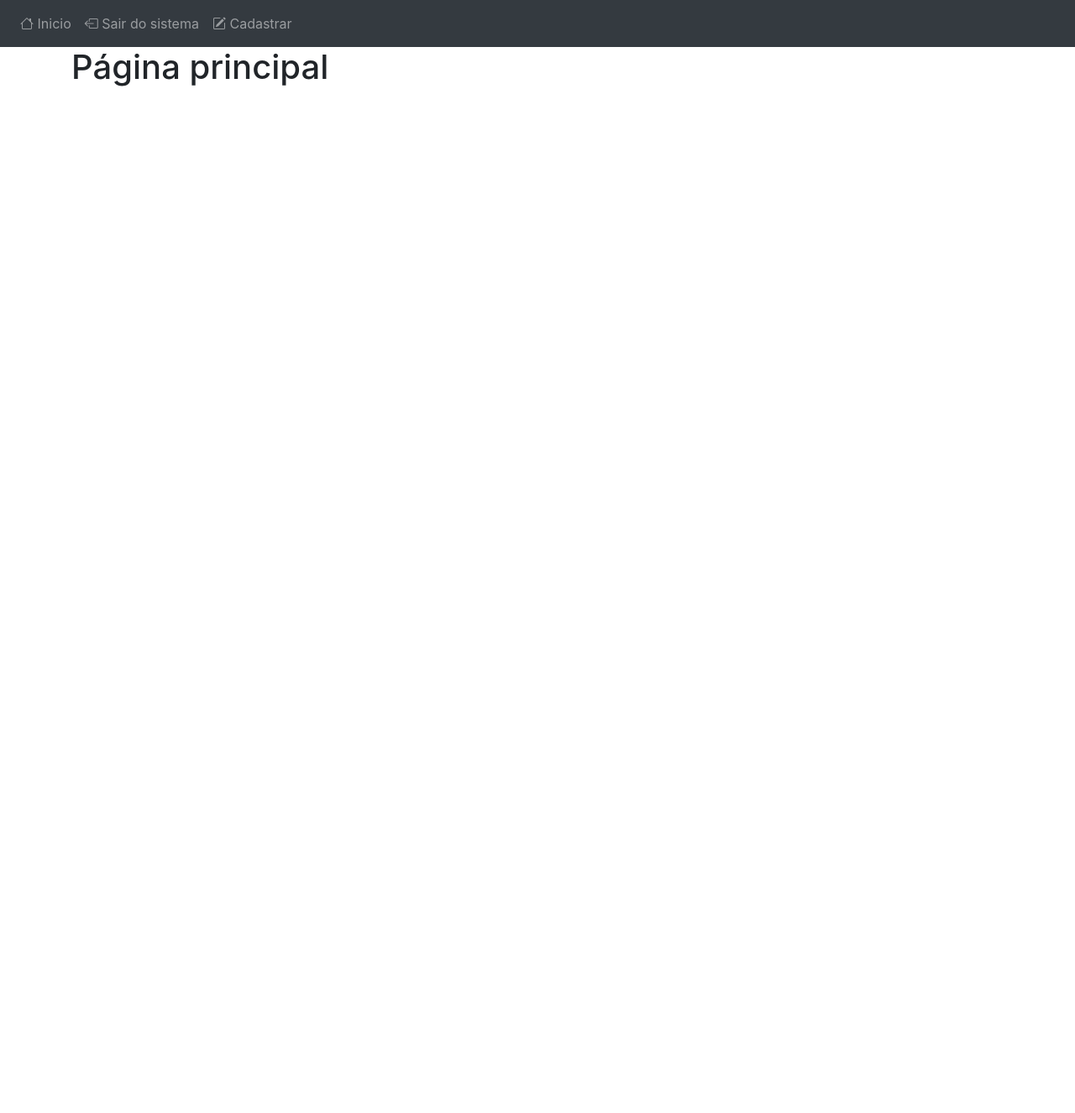
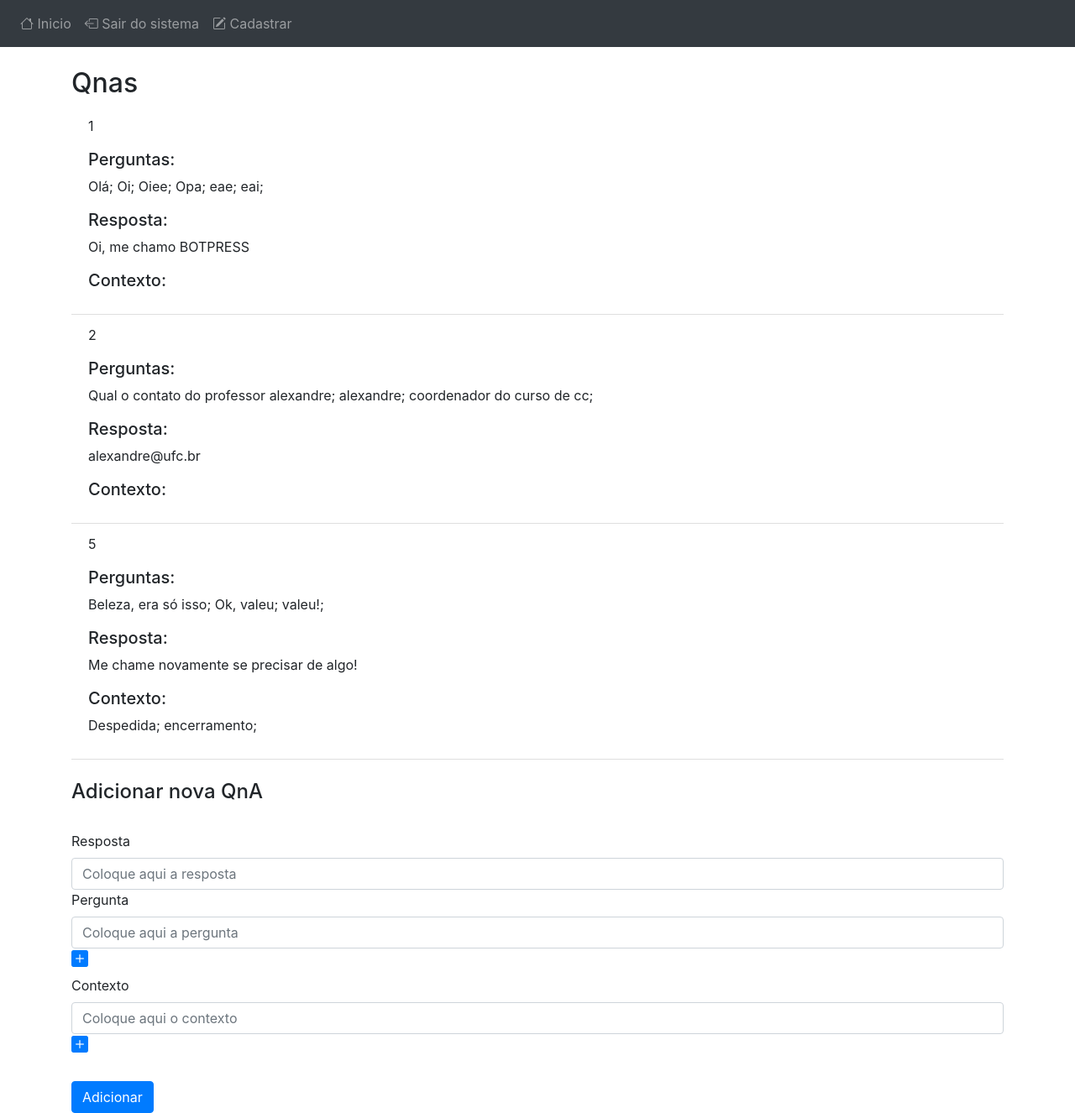
Before and after one commit to pedromaia1218/QuestionManagement, a Flask app: page / in a window 1280 px wide. Shown: the whole page at 84% size. Before the commit the page ends 103 px from the top, so only its background shows below. Run offline with Flask 2, Linux system fonts and the light colour scheme; a user stored in the database is signed in; data comes from the database, SQL or seed files in the repository; both versions use the stored data as it was after the commit; some libraries are stand-ins or nearby versions.

Commit message:
Cadastro de QnA completo

```diff
--- a/website/templates/base.html
+++ b/website/templates/base.html
@@ -18,6 +18,7 @@
       rel="stylesheet"
       href="https://cdn.jsdelivr.net/npm/bootstrap-icons@1.9.0/font/bootstrap-icons.css"
     />
+    <script src="https://ajax.googleapis.com/ajax/libs/jquery/2.1.3/jquery.min.js"></script>
     <title>{% block title %}Home{% endblock %}</title>
   </head>
 
@@ -44,8 +45,7 @@
           <a class="nav-item nav-link" id="signUp" href="/sign-up"
             ><i class="bi bi-pencil-square"></i> Cadastrar</a
           >
-          {% endif %}
-          {% else %}
+          {% endif %} {% else %}
           <a class="nav-item nav-link" id="login" href="/login"
             ><i class="bi bi-box-arrow-in-right"></i> Logar</a
           >
@@ -93,5 +93,46 @@
       type="text/javascript"
       src="{{ url_for('static', filename='index.js') }}"
     ></script>
+    <script>
+      $(document).ready(function () {
+        var max_input_fields = 500;
+        var add_input = $(".add-input");
+        var input_wrapper = $(".input-wrapper");
+        var new_input =
+          '<div><input class="form-control" type="text" name="question" id="question" placeholder="Coloque aqui a pergunta" /><a href="javascript:void(0);" class="remove-input" title="Remover pergunta"><h5><i class="bi bi-dash-square-fill"></i></h5></a></div>';
+        var add_input_count = 1;
+        $(add_input).click(function () {
+          if (add_input_count < max_input_fields) {
+            add_input_count++;
+            $(input_wrapper).append(new_input);
+          }
+        });
+        $(input_wrapper).on("click", ".remove-input", function (e) {
+          e.preventDefault();
+          $(this).parent("div").remove();
+          add_input_count--;
+        });
+      });
+
+      $(document).ready(function () {
+        var max_input_fields = 500;
+        var add_context = $(".add-context");
+        var context_wrapper = $(".context-wrapper");
+        var new_context =
+          '<div><input class="form-control" type="text" name="context" id="context" placeholder="Coloque aqui o contexto" /><a href="javascript:void(0);" class="remove-context" title="Remover contexto"><h5><i class="bi bi-dash-square-fill"></i></h5></a></div>';
+        var add_input_context = 1;
+        $(add_context).click(function () {
+          if (add_input_context < max_input_fields) {
+            add_input_context++;
+            $(context_wrapper).append(new_context);
+          }
+        });
+        $(context_wrapper).on("click", ".remove-context", function (e) {
+          e.preventDefault();
+          $(this).parent("div").remove();
+          add_input_context--;
+        });
+      });
+    </script>
   </body>
 </html>
--- a/website/templates/home.html
+++ b/website/templates/home.html
@@ -1,4 +1,91 @@
-{% extends "base.html" %} {% block title %}Homepage{% endblock %}
-{% block content %}
-<h1>Página principal</h1>
+{% extends "base.html" %} {% block title %}Homepage{% endblock %} {% block
+content %}
+<br/>
+
+<h2>Qnas</h2>
+<ul class="list-group list-group-flush">
+  {% for e in qnas %} {% if e.sector_id == current_user.sector_id %}
+  <li class="list-group-item">
+    <p>
+        {{e.id}}
+    </p>
+    <p>
+        <h5>Perguntas:</h5>
+        {% for t in questions %}
+        {% if t.qnas_id == e.id%}
+        {{ t.question }};
+        {% endif %}
+        {% endfor %}
+    </p>
+    <p>
+        <h5>Resposta:</h5>
+
+        {% for t in answers %}
+        {% if t.qnas_id == e.id%}
+        {{ t.answer }}
+        {% endif %}
+        {% endfor %}
+    </p>
+    <p>
+      <h5>Contexto:</h5>
+
+      {% for t in contexts %}
+      {% if t.qnas_id == e.id%}
+      {{ t.context }};
+      {% endif %}
+      {% endfor %}
+  </p>
+  </li>
+  {% endif %} {% endfor %}
+</ul>
+<br />
+
+<h4>Adicionar nova QnA</h4>
+<br />
+<form method="POST">
+  <label for="answer">Resposta</label>
+  <input
+    class="form-control"
+    type="text"
+    name="answer"
+    id="answer"
+    placeholder="Coloque aqui a resposta"
+  />
+  <div class="input-wrapper">
+    <label for="question">Pergunta</label>
+    <input
+      class="form-control"
+      type="text"
+      name="question"
+      id="question"
+      placeholder="Coloque aqui a pergunta"
+    />
+    <a
+      href="javascript:void(0);"
+      class="add-input"
+      title="Adicionar nova pergunta"
+      ><h5><i class="bi bi-plus-square-fill"></i></h5
+    ></a>
+  </div>
+
+  <div class="context-wrapper">
+    <label for="context">Contexto</label>
+    <input
+      class="form-control"
+      type="text"
+      name="context"
+      id="context"
+      placeholder="Coloque aqui o contexto"
+    />
+    <a
+      href="javascript:void(0);"
+      class="add-context"
+      title="Adicionar novo contexto"
+      ><h5><i class="bi bi-plus-square-fill"></i></h5
+    ></a>
+  </div>
+
+  <br />
+  <button type="submit" class="btn btn-primary">Adicionar</button>
+</form>
 {% endblock %}
--- a/website/views.py
+++ b/website/views.py
@@ -1,9 +1,40 @@
-from flask import Blueprint, render_template
+from contextvars import Context
+from email import message
+from sqlite3 import enable_shared_cache
+from flask import Blueprint, render_template, request
 from flask_login import login_required, current_user
+from .models import Qnas, Answers, Questions, Contexts
+from . import db
 
 views = Blueprint('views', __name__)
 
-@views.route('/')
+@views.route('/', methods=['GET', 'POST'])
 @login_required
 def home():
-    return render_template("home.html", user=current_user)
+    if request.method == 'POST':
+        answer = request.form.get('answer')
+        # print(questions)
+        # print(answer)
+
+        new_qna = Qnas(sector_id=current_user.sector_id, user_id=current_user.id)
+        db.session.add(new_qna)
+        db.session.commit()
+
+        new_answer = Answers(qnas_id=new_qna.id, answer=answer)
+        db.session.add(new_answer)
+
+        for e in request.form.getlist('question'):
+            new_question = Questions(qnas_id=new_qna.id ,question=e)
+            db.session.add(new_question)
+
+        for j in request.form.getlist('context'):
+            new_context = Contexts(qnas_id=new_qna.id ,context=j)
+            db.session.add(new_context)
+
+        db.session.commit()
+
+    qnas = Qnas.query.all()
+    questions = Questions.query.all()
+    contexts = Contexts.query.all()
+    answers = Answers.query.all()
+    return render_template("home.html", user=current_user, qnas=qnas, questions=questions, answers=answers, contexts=contexts)
```
Also changed, not shown: website/QuestionManagement.db.
